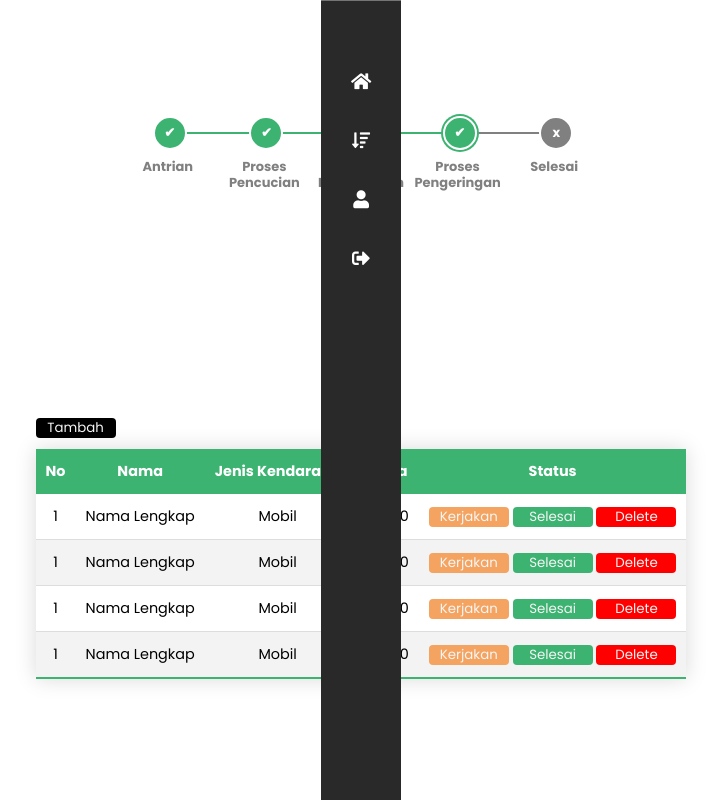
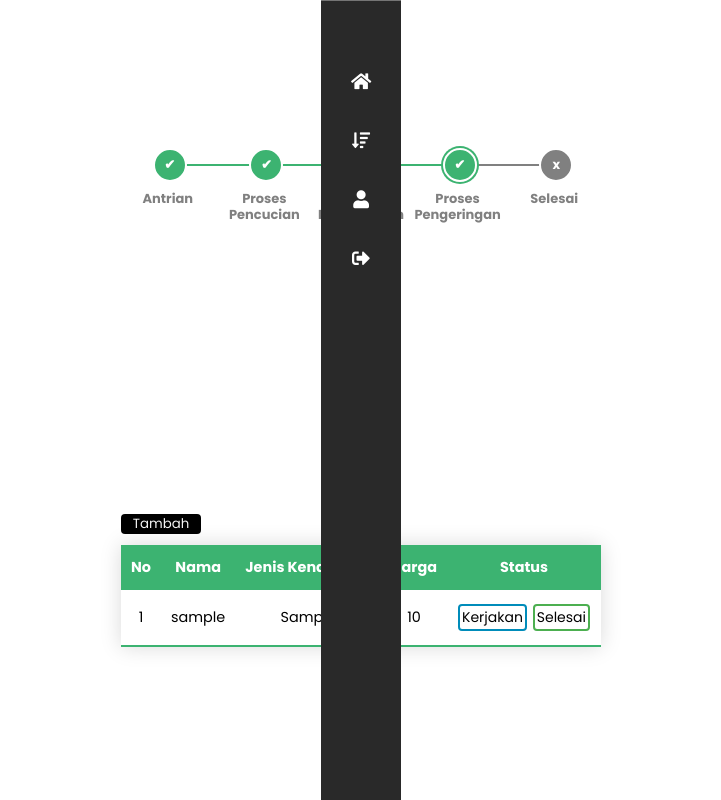
Before and after one commit to fajarsid/web-antrian-steam, a PHP site: page / in a window 1280 px wide. Shown: the whole page, without its empty margins (279-1000 px from the left). Run offline with PHP 8.4, Linux system fonts and the light colour scheme; a user stored in the database is signed in; tables that the repository leaves empty hold one stand-in row (values such as "Sample post"); some libraries are stand-ins or nearby versions.

Commit message:
new update

```diff
--- a/cek.php
+++ /dev/null
@@ -1,8 +0,0 @@
-<?php
-    // jika belum login
-    if(isset($_SESSION['log'])){
-
-    } else {
-        header('location:login.php');
-    }
-?>
--- a/config.php
+++ b/config.php
@@ -27,5 +27,33 @@
 
 };
 
+    // update info barang
+    if(isset($_POST['updatePros'])){
+        $pross = '';
+        $idb = $_POST['idb'];
+        $pros = $_POST['pros'];
+        $username = $_POST['username'];
+        $jk = $_POST['jk'];
+        $harga = $_POST['harga'];
+
+        if ($pros == 'menunggu') {
+            $pross = 'kerjakan';
+          } else if ($pros == 'kerjakan') {
+            $pross = "selesai";
+          } else {
+            echo 'alert("Data Tidak Dti Temukan!")';
+          }
+
+          $updateData = mysqli_query($connect,"update users set pros='$pross', username='$username', jk='$jk', harga='$harga' where iduser='$idb'");
+
+        if($updateData){
+            echo 'alert('.$pross.')';
+            // header('location:index.php');
+        } else{
+            echo 'alert("Terjadi Kesalahan Dalam Sistem!")';
+            // header('location:index.php');
+        }
+    }
+
 
 ?>
--- a/index.php
+++ b/index.php
@@ -1,45 +1,10 @@
 <?php
 require 'config.php';
-require 'cek.php';
 
+if(isset($_SESSION['log'])){
 
-
-$username = $jk = $harga = "";
-
-if($_SERVER["REQUEST_METHOD"] == "POST"){
-
-  $username = trim($_POST["username"]);
-  $jk = trim($_POST["jk"]);
-  $harga = trim($_POST["harga"]);
-
-    if($username && $jk && $harga){
-
-      $sql = "INSERT INTO dbantrian set
-      username = '$_POST[username]',
-      jk = '$_POST[jk]',
-      harga = '$_POST[harga]'
-      ";
-
-       if($stmt = mysqli_prepare($connect, $sql)){
-        mysqli_stmt_bind_param($stmt, "ss", $param_username, $param_jk, $param_harga);
-
-        $param_username = $username;
-        $param_jk = $jk;
-        $param_harga = $harga;
-
-        if(mysqli_stmt_execute($stmt)){
-          header('location: index.php');
-        } else{
-            echo "Gagal!";
-        }
-
-        mysqli_stmt_close($stmt);
-    }
-  } else {
-    echo "<script>alert('Mohon, isi semua!');</script>";
-  }
-
-    mysqli_close($connect);
+} else{
+    header('location:login.php');
 }
 
 
@@ -53,7 +18,56 @@
     <meta name="viewport" content="width=device-width, initial-scale=1.0" />
     <link rel="stylesheet" href="css/style.css" />
     <link rel="stylesheet" href="https://use.fontawesome.com/releases/v5.13.0/css/all.css" integrity="sha384-Bfad6CLCknfcloXFOyFnlgtENryhrpZCe29RTifKEixXQZ38WheV+i/6YWSzkz3V" crossorigin="anonymous" />
+    <style>
+      .button {
+        background-color: #4CAF50; /* Green */
+        border-radius: 4px;
+        color: white;
+        padding: 1px 2px;
+        text-align: center;
+        text-decoration: none;
+        display: inline-block;
+        font-size: 14px;
+        margin: 2px 1px;
+        transition-duration: 0.4s;
+        cursor: pointer;
+      }
+      .button1 {
+        background-color: white;
+        color: black;
+        border: 2px solid #4CAF50;
+      }
 
+      .button1:hover {
+        background-color: #4CAF50;
+        color: white;
+      }
+
+            .button2 {
+        background-color: white;
+        color: black;
+        border: 2px solid #008CBA;
+      }
+
+      .button2:hover {
+        background-color: #008CBA;
+        color: white;
+      }
+      .button3 {
+        background-color: white;
+        color: black;
+        border: 2px solid #f44336;
+      }
+
+      .button3:hover {
+        background-color: #f44336;
+        color: white;
+      }
+      .disabled {
+        opacity: 0.6;
+        cursor: not-allowed;
+      }
+    </style>
     <title>Document</title>
   </head>
   <body>
@@ -109,57 +123,67 @@
         </thead>
         <tbody>
 
-          <tr class="active-row">
-            <td>1</td>
-            <td>Nama Lengkap</td>
-            <td>Mobil</td>
-            <td>60.000</td>
+        <?php
+        $dataUser = mysqli_query($connect, "SELECT * FROM users");
+
+        $i = 1;
+        $hideK = '';
+        $hideS = '';
+        $sub1 = 'submit';
+        $sub2 = 'submit';
+
+        while($data = mysqli_fetch_array($dataUser)){
+            $pros = $data['pros'];
+            $username = $data['username'];
+            $jk = $data['jk'];
+            $harga = $data['harga'];
+            $idb =$data['iduser'];
+
+            if ($pros == "kerjakan") {
+              $hideK = "disabled";
+              $sub1 = "button";
+            } else if ($pros == "selesai") {
+              $hideK = "disabled";
+              $hideS = "disabled";
+              $sub1 = "button";
+              $sub2 = "button";
+            } else {
+              $hideK = '';
+              $hideS = '';
+              $sub1 = 'submit';
+              $sub2 = 'submit';
+            }
+
+        ?>
+        <tr>
+            <td><?=$i++?></td>
+            <td><?=$username;?></td>
+            <td><?=$jk;?></td>
+            <td><?=$harga;?></td>
             <td>
-              <button type="button" class="btn btn-proses">Kerjakan</button>
-              <button type="button" class="btn btn-selesai">Selesai</button>
-              <button type="button" class="btn btn-red">Delete</button>
+            <form method="post">
+            <input type="hidden" name="idb" value="<?=$idb;?>">
+            <input type="hidden" name="pros" value="<?=$pros;?>">
+            <input type="hidden" name="username" value="<?=$username;?>">
+            <input type="hidden" name="jk" value="<?=$jk;?>">
+            <input type="hidden" name="harga" value="<?=$harga;?>">
+            <button class="button button2 <?php echo $hideK ?>" type="<?php echo $sub1 ?>" name="updatePros">Kerjakan</button>
+            <button class="button button1 <?php echo $hideS ?>" type="<?php echo $sub2 ?>" name="updatePros">Selesai</button>
+            <!-- <button class="button button3" type="button" >Delete</button> -->
+            </form>
             </td>
-          </tr>
-          <tr class="active-row">
-            <td>1</td>
-            <td>Nama Lengkap</td>
-            <td>Mobil</td>
-            <td>60.000</td>
-            <td>
-              <button type="button" class="btn btn-proses">Kerjakan</button>
-              <button type="button" class="btn btn-selesai">Selesai</button>
-              <button type="button" class="btn btn-red">Delete</button>
-            </td>
-          </tr>
-          <tr class="active-row">
-            <td>1</td>
-            <td>Nama Lengkap</td>
-            <td>Mobil</td>
-            <td>60.000</td>
-            <td>
-              <button type="button" class="btn btn-proses">Kerjakan</button>
-              <button type="button" class="btn btn-selesai">Selesai</button>
-              <button type="button" class="btn btn-red">Delete</button>
-            </td>
-          </tr>
-          <tr class="active-row">
-            <td>1</td>
-            <td>Nama Lengkap</td>
-            <td>Mobil</td>
-            <td>60.000</td>
-            <td>
-              <button type="button" class="btn btn-proses">Kerjakan</button>
-              <button type="button" class="btn btn-selesai">Selesai</button>
-              <button type="button" class="btn btn-red">Delete</button>
-            </td>
-          </tr>
+        </tr>
+
+        <?php
+            };
+        ?>
         </tbody>
       </table>
     </div>
 
     <!-- Form -->
     <div class="form-popup" id="myForm" >
-      <form class="form-tambah" action="<?php echo htmlspecialchars($_SERVER["PHP_SELF"]); ?>" method="post">
+      <form class="form-tambah" method="post">
         <h3>Tambah Pelanggan</h3>
 
         <label for="nama"><b>Username</b></label>
```
Also changed, not shown: dbantrian.sql (+12 -9 lines), login.php (+17 -27 lines), userView.php (added, +119 -0 lines).
